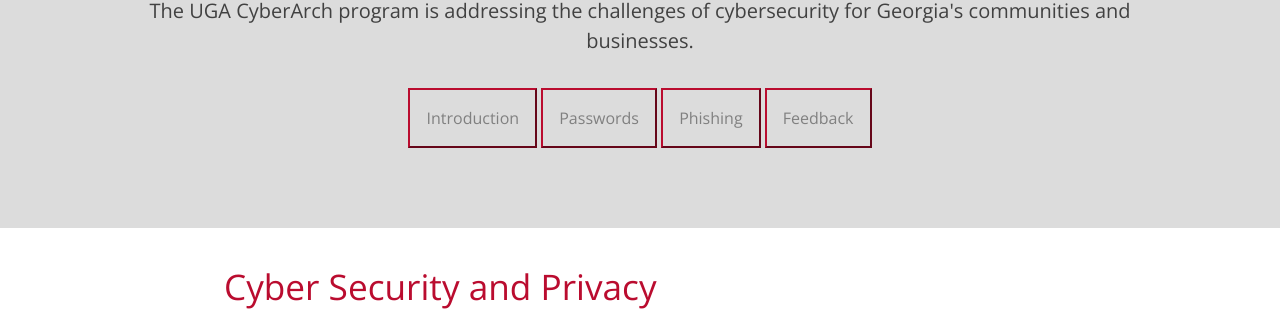
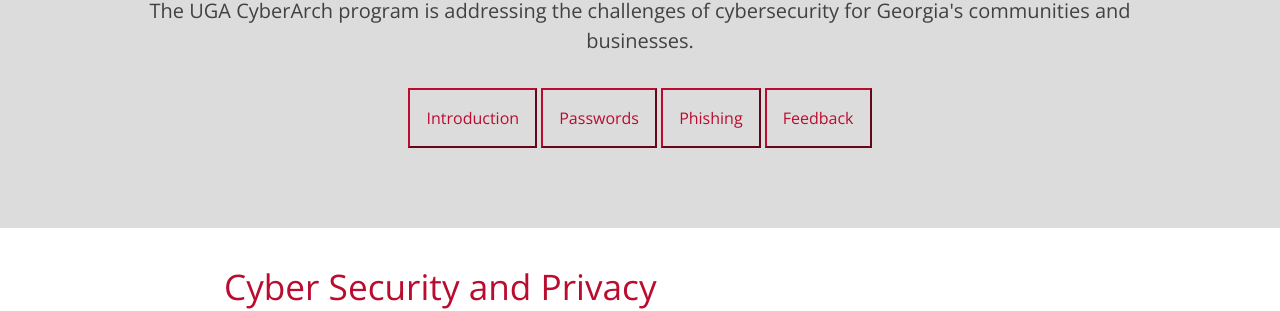
Before and after one commit to ugacyberarch/manual, a Jekyll site: the page built from index.md, in a window 1280 px wide. Shown: the part 179-490 px from the top of the page. Built offline with Jekyll 4.4.1, drawn with Linux system fonts in a browser that asks for light colours.

Commit message:
Update default.html

```diff
--- a/_layouts/default.html
+++ b/_layouts/default.html
@@ -48,7 +48,7 @@
 <style>
 .dropbtn {
   background-color: Transparent;
-  color: gray;
+  color: #BA0C2F;
   padding: 16px;
   font-size: 16px;
   border-color: #BA0C2F;
```
